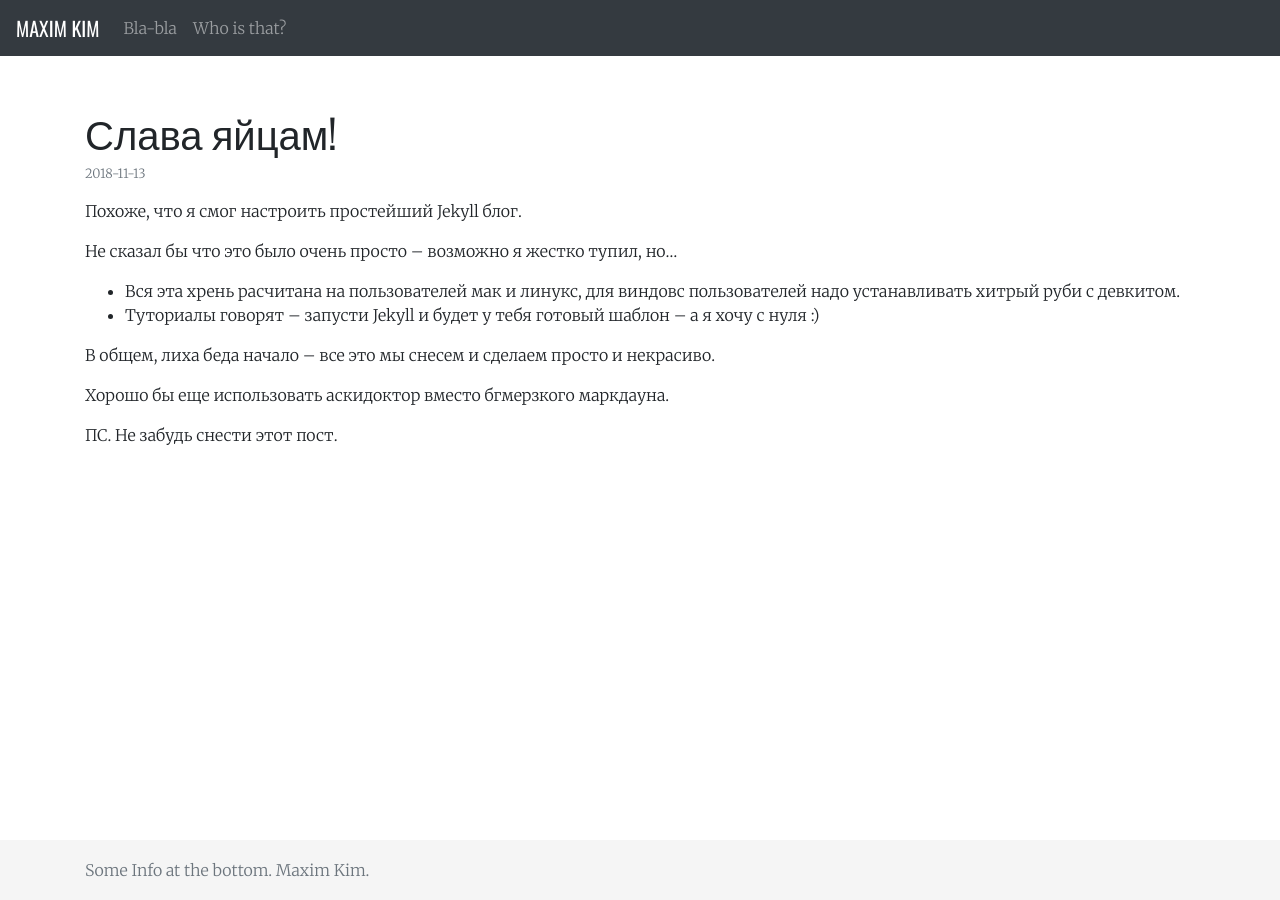
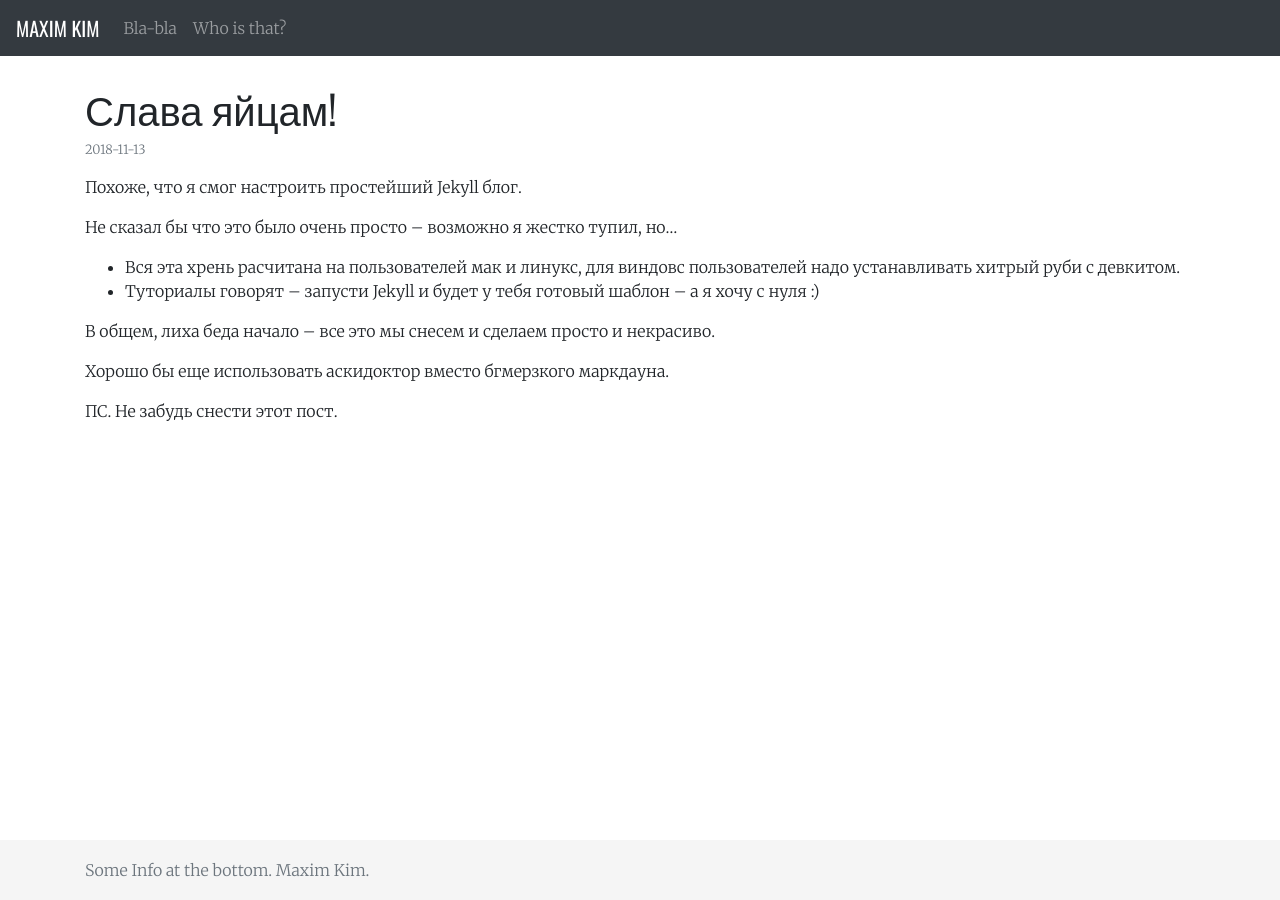
Before and after one commit to habamax/habamax.github.io, a Jekyll site: the page built from _posts/2018-11-13-slava-yaytsam.md, in a window 1280 px wide. Built offline with Jekyll 4.4.1, drawn with Linux system fonts in a browser that asks for light colours.

Commit message:
post update class

```diff
--- a/_layouts/post.html
+++ b/_layouts/post.html
@@ -1,7 +1,7 @@
 ---
 layout: default
 ---
-<div class="mt-4">
+<div class="post">
 	<h1>{{ page.title }}</h1>
 	<p class="text-secondary small">{{ page.date | date: "%Y-%m-%d" }}</p>
 
```
